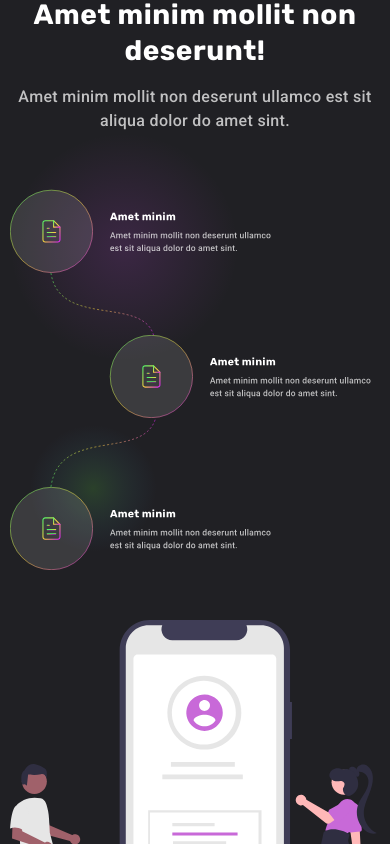
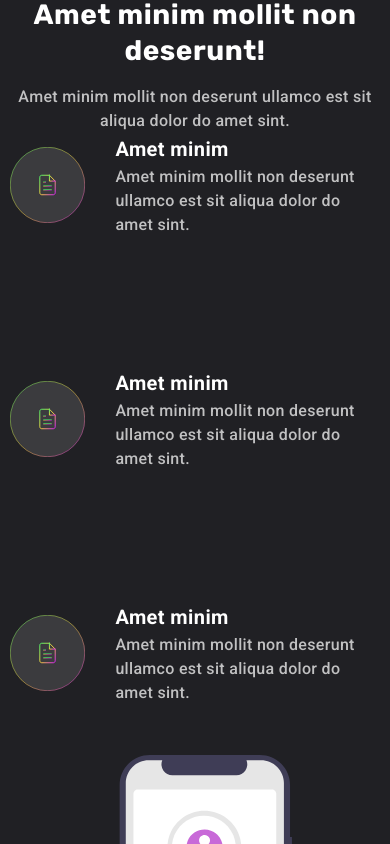
Before and after one commit to auggustus6/iniciodesign-web, a React (Vite) app: page / in a window 390 px wide. Shown: the part 3740-4584 px from the top of the page. Built offline with nearby package versions, Linux system fonts and the light colour scheme.

Commit message:
Fix corousel mobile and circles four section

```diff
--- /dev/null
+++ b/src/components/Circle/Circle.jsx
@@ -0,0 +1,17 @@
+import styles from "./Circle.module.css";
+import t from "../../assets/t.svg";
+const Circle = ({ tt, pp }) => {
+  return (
+    <div className={styles.container}>
+      <div className={styles.boxContainer}>
+        <img src={t} alt="" />
+      </div>
+      <div className={styles.content}>
+        <h3>{tt}</h3>
+        <p>{pp}</p>
+      </div>
+    </div>
+  );
+};
+
+export default Circle;
--- /dev/null
+++ b/src/components/Circle/Circle.module.css
@@ -0,0 +1,26 @@
+.container {
+  display: flex;
+  align-items: center;
+  gap: 3rem;
+}
+
+.boxContainer {
+  display: flex;
+  align-items: center;
+  justify-content: center;
+}
+
+.content h3 {
+  font-size: 2rem;
+  color: #fff;
+  line-height: 3.2rem;
+  letter-spacing: 0.02em;
+}
+
+.content p {
+  font-weight: 500;
+  font-size: 1.6rem;
+  line-height: 2.4rem;
+  letter-spacing: 0.02em;
+  color: rgba(255, 255, 255, 0.72);
+}
--- a/src/components/FourSection/FourSection.jsx
+++ b/src/components/FourSection/FourSection.jsx
@@ -1,6 +1,7 @@
 import styles from "./FourSection.module.css";
 import design from "../../assets/design.svg";
 import developerApp from "../../assets/developerApp.svg";
+import Circle from "../Circle/Circle";
 
 const FourSection = ({ text, paragraph }) => {
   return (
@@ -13,7 +14,26 @@ const FourSection = ({ text, paragraph }) => {
               <p>{paragraph}</p>
             </div>
             <div className={styles.containerCard}>
-              <img src={design} alt="Imagem com circulos e textos" />
+              <div className={styles.containerCircle}>
+                <div>
+                  <Circle
+                    tt="Amet minim"
+                    pp="Amet minim mollit non deserunt ullamco est sit aliqua dolor do amet sint."
+                  />
+                </div>
+                <div>
+                  <Circle
+                    tt="Amet minim"
+                    pp="Amet minim mollit non deserunt ullamco est sit aliqua dolor do amet sint."
+                  />
+                </div>
+                <div>
+                  <Circle
+                    tt="Amet minim"
+                    pp="Amet minim mollit non deserunt ullamco est sit aliqua dolor do amet sint."
+                  />
+                </div>
+              </div>
               <img
                 className={styles.image}
                 src={developerApp}
--- a/src/components/FourSection/FourSection.module.css
+++ b/src/components/FourSection/FourSection.module.css
@@ -42,9 +42,14 @@
 
 .containerCard {
   display: flex;
+  align-items: center;
   justify-content: space-between;
-  align-items: center;
-  width: 100%;
+}
+
+.containerCircle {
+  display: flex;
+  flex-direction: column;
+  gap: 13rem;
 }
 
 .containerCard .image {
--- a/src/components/NavBar/NavBar.module.css
+++ b/src/components/NavBar/NavBar.module.css
@@ -67,9 +67,6 @@ a {
 }
 
 @media (max-width: 768px) {
-  button {
-    display: none;
-  }
   .nav {
     width: 100%;
     position: fixed;
--- a/src/components/PortDesck/PortDesk.module.css
+++ b/src/components/PortDesck/PortDesk.module.css
@@ -42,3 +42,21 @@
 .container .buttons button:first-child img {
   transform: rotate(180deg);
 }
+
+@media (max-width: 820px) {
+  .container {
+    max-width: 78vw;
+  }
+}
+
+@media (max-width: 768px) {
+  .container {
+    max-width: 84vw;
+  }
+}
+
+@media (max-width: 500px) {
+  .container {
+    max-width: 79vw;
+  }
+}
--- a/src/components/Portfolio/Portfolio.module.css
+++ b/src/components/Portfolio/Portfolio.module.css
@@ -12,7 +12,7 @@
 }
 
 .containerContent {
-  padding-top: 10rem;
+  padding: 10rem 0 10rem;
   display: flex;
   align-items: center;
   justify-content: center;
@@ -36,6 +36,7 @@
   margin-bottom: 3rem;
 }
 
+
 @media (max-width: 750px) {
   .containerContent p {
     text-align: center;
```
Also changed, not shown: src/components/Slider/Slider.jsx (deleted, +0 -37 lines), src/components/Slider/Slider.module.css (deleted, +0 -31 lines), src/assets/t.svg (added).
